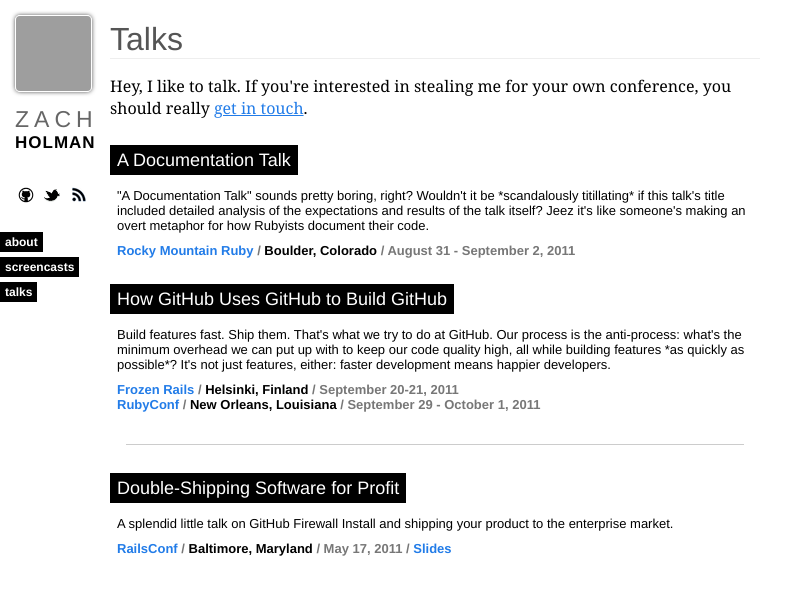
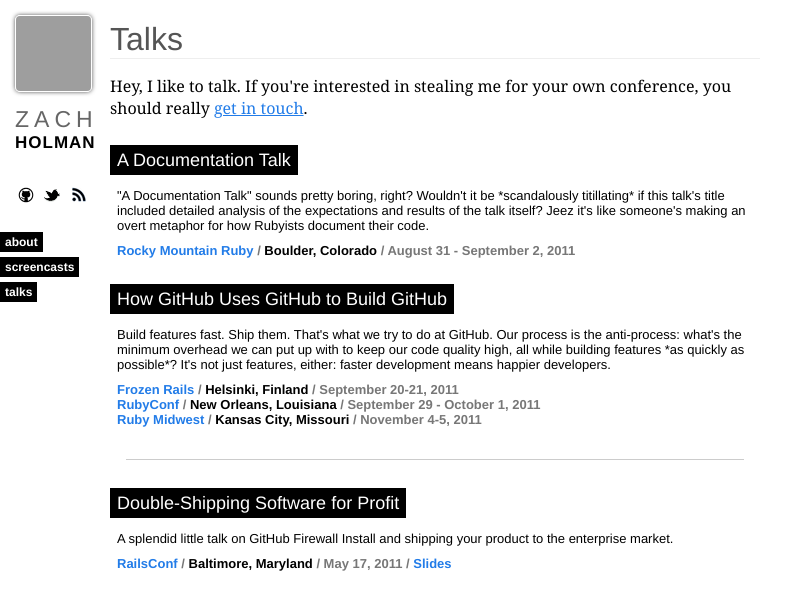
Before and after one commit to broccolini/designertocoder.github.com, a Jekyll site: the page built from talks.html, in a window 1280 px wide, cut to the strip 0-610 px from the top of the page. Shown: the whole strip, without its empty margins (0-808 px from the left). Built offline with Jekyll 4.4.1, drawn with Linux system fonts in a browser that asks for light colours; nearby versions of some CDN libraries; Markdown is read by kramdown in place of the engine named in the settings; comment, search, counter and statistics services are not loaded; grey boxes are pictures that could not be loaded.

Commit message:
ruby midwest, son

```diff
--- a/talks.html
+++ b/talks.html
@@ -47,6 +47,12 @@
           <strong>New Orleans, Louisiana</strong> /
           September 29 - October 1, 2011
         </div>
+
+        <div class="byline">
+          <a href="http://www.rubymidwest.com">Ruby Midwest</a> /
+          <strong>Kansas City, Missouri</strong> /
+          November 4-5, 2011
+        </div>
       </div>
     </div>
 
```
